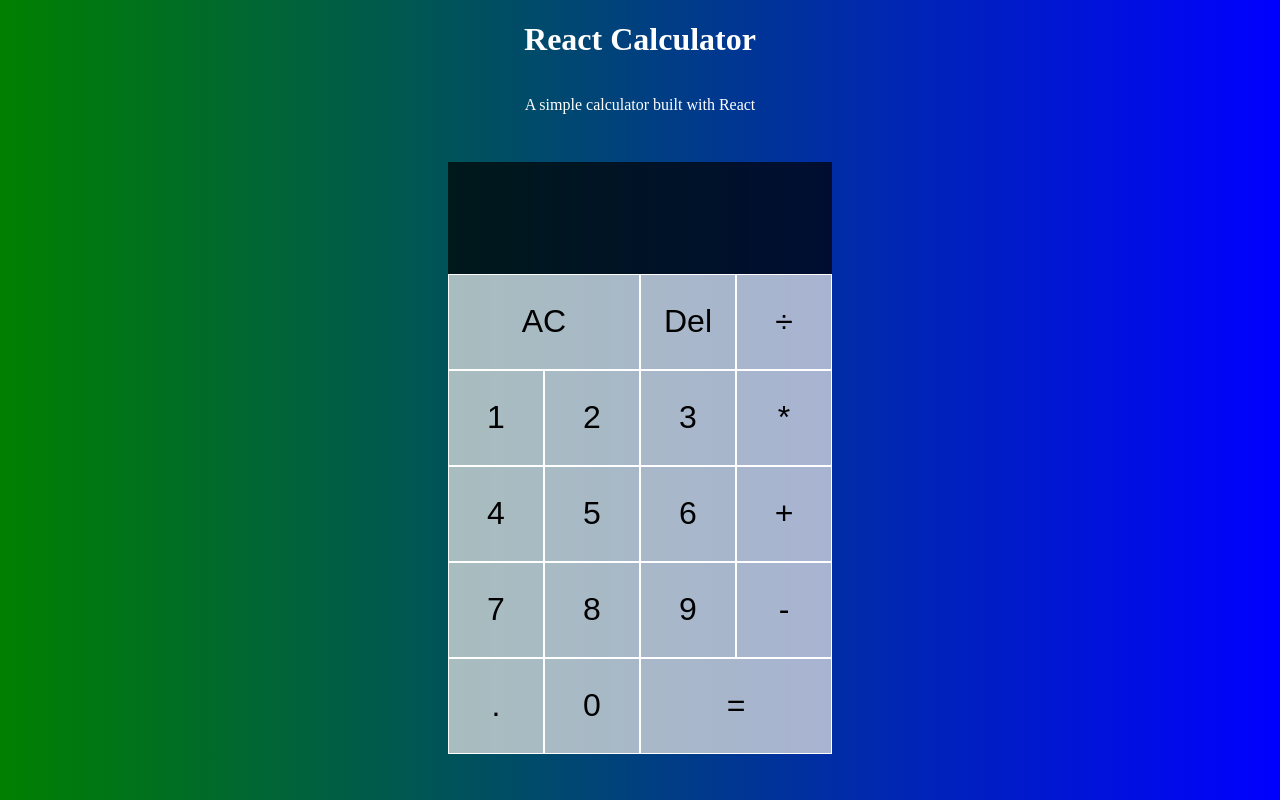
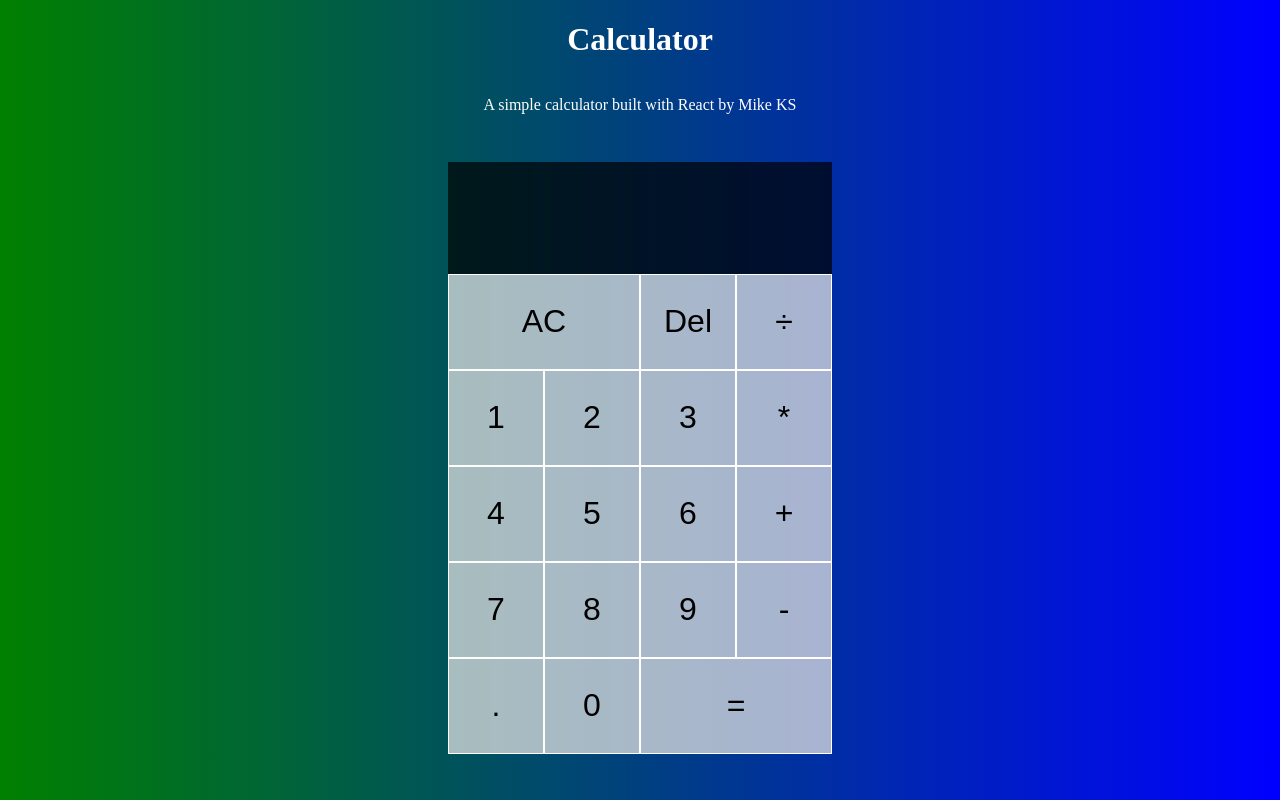
Before and after one commit to KStockton/calculator, a React (Create React App) app: page / in a window 1280 px wide. Built offline with nearby package versions, Linux system fonts and the light colour scheme.

Commit message:
Change header.

```diff
--- a/src/App.js
+++ b/src/App.js
@@ -152,8 +152,8 @@ export default function App() {
 
   return (
     <div className="calculator-root">
-      <h1>React Calculator</h1>
-      <p>A simple calculator built with React</p>
+      <h1>Calculator</h1>
+      <p>A simple calculator built with React by Mike KS</p>
       <div className="calculator-grid">
         <div className="output">
           <div className="previous-operand">
```
